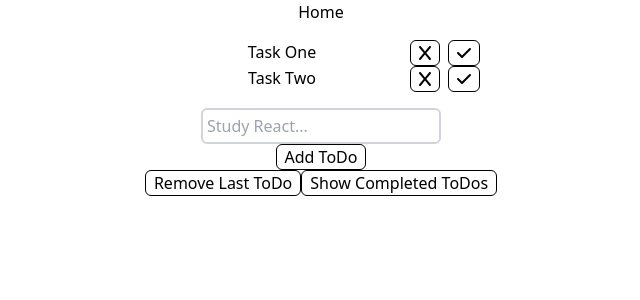
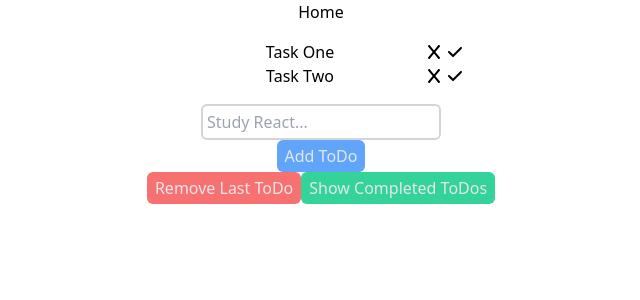
Before and after one commit to ASproson/react-challenges, a React (Create React App) app: page /todos in a window 1280 px wide. Shown: the top 300 px of the page, without its empty margins (319-959 px from the left). Built offline with nearby package versions, Linux system fonts and the light colour scheme.

Commit message:
Enables custom styling

```diff
--- a/src/components/todos/Button.tsx
+++ b/src/components/todos/Button.tsx
@@ -3,16 +3,18 @@ import { ReactNode } from 'react';
 
 interface ButtonProps {
   onClick: () => void;
-  className?: string;
+  customStyling?: string;
   children: ReactNode;
 }
 
-export const Button = ({ onClick, className, children }: ButtonProps) => {
+export const Button = ({ onClick, customStyling, children }: ButtonProps) => {
   return (
     <button
       onClick={onClick}
       className={clsx(
-        className ? '' : 'border-[1.5px] px-2 border-black rounded-md'
+        customStyling
+          ? `${customStyling}`
+          : 'border-[1.5px] px-2 p-1 border-black rounded-md'
       )}
     >
       {children}
```
